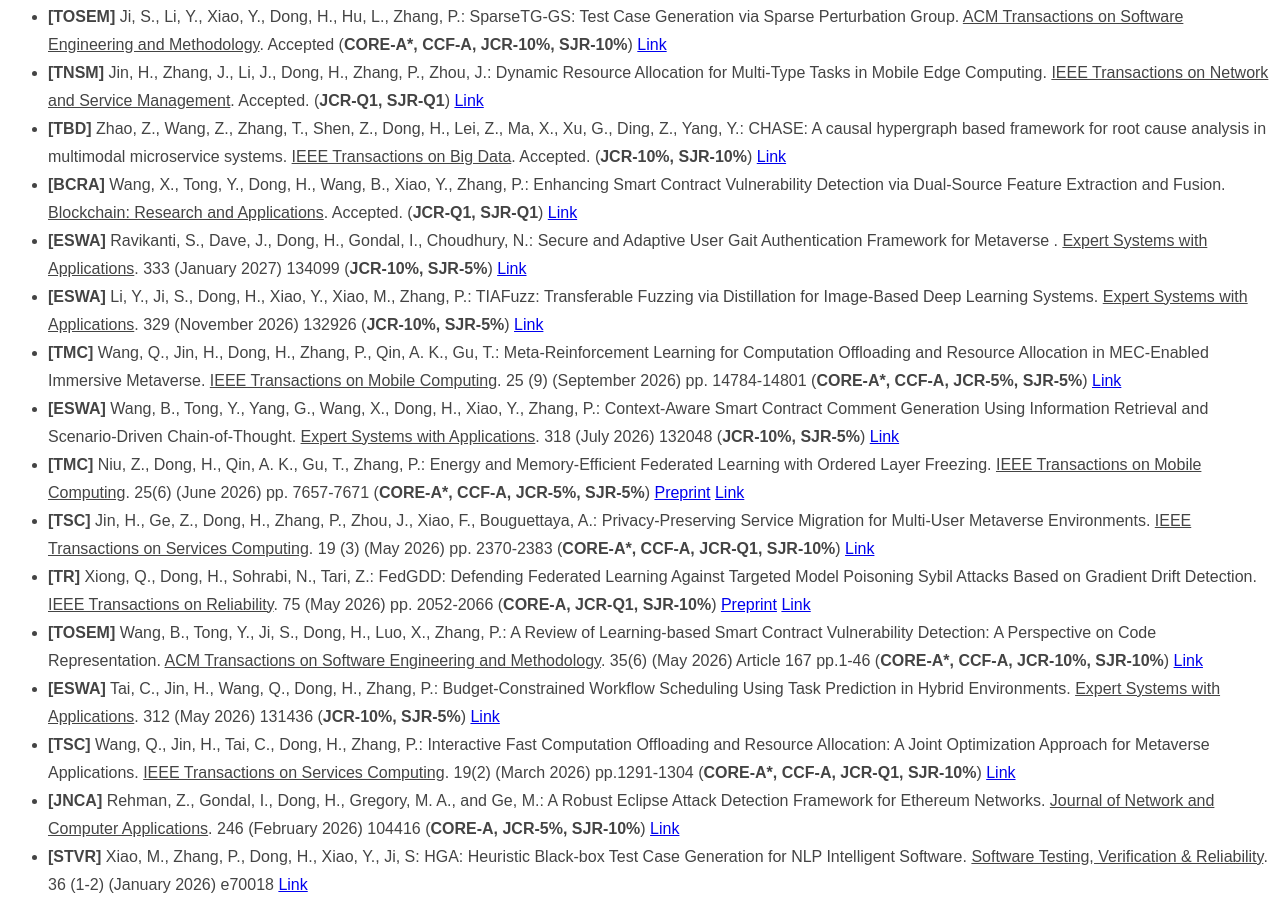
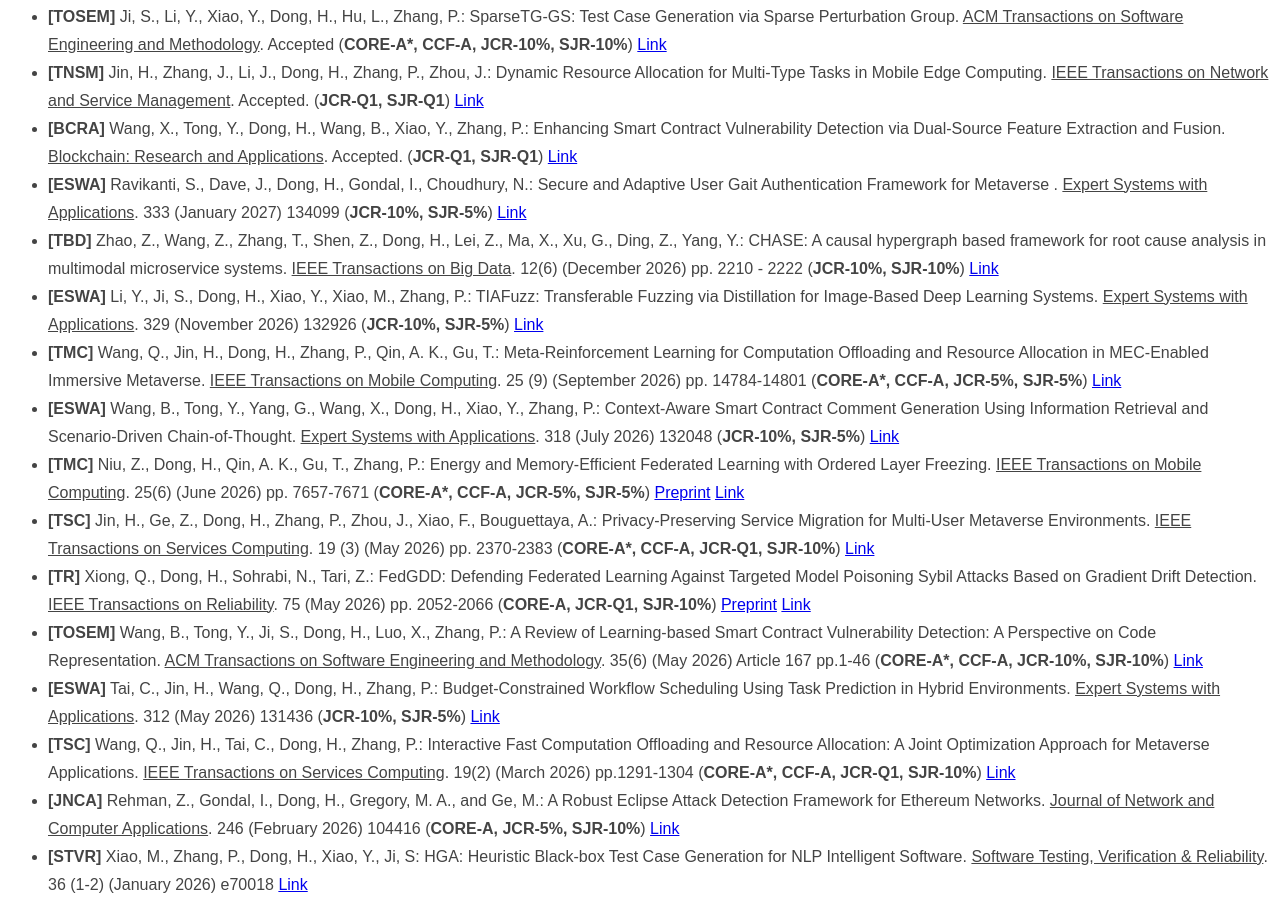
Before and after one commit to hai-dong/hai-dong.github.io, a plain HTML site: page publications.html in a window 1280 px wide. Shown: the part 820-1721 px from the top of the page. Drawn offline with Linux system fonts and the light colour scheme.

Commit message:
Add new publication entry for CHASE framework
Added a new publication entry for 'CHASE: A causal hypergraph based framework for root cause analysis in multimodal microservice systems' with details including authors, journal, and acceptance information.

```diff
--- a/publications.html
+++ b/publications.html
@@ -65,9 +65,9 @@
 <li style="font-family:arial,sans-serif"><span style="background-color:transparent"><span style=" background-colour:transparent"><font face="arial, sans-serif"><b>[TOSEM]</b> Zhang, P., Wang, X., Tong, Y., Dong, H., Xiao, Y., Ji, S.: Bytecode Obfuscation for Smart Contracts via Structural and Semantic Perturbation. </font><u style="font-family:arial,sans-serif">ACM Transactions on Software Engineering and Methodology</u><font face="arial, sans-serif">. Accepted (<b>CORE-A*, CCF-A, JCR-10%, SJR-10%</b>) <a href="https://dl.acm.org/doi/10.1145/3809489">Link</a> </font></span></span></li>
 <li style="font-family:arial,sans-serif"><span style="background-color:transparent"><span style=" background-colour:transparent"><font face="arial, sans-serif"><b>[TOSEM]</b> Ji, S., Li, Y.,  Xiao, Y.,  Dong, H., Hu, L., Zhang, P.: SparseTG-GS: Test Case Generation via Sparse Perturbation Group. </font><u style="font-family:arial,sans-serif">ACM Transactions on Software Engineering and Methodology</u><font face="arial, sans-serif">. Accepted (<b>CORE-A*, CCF-A, JCR-10%, SJR-10%</b>) <a href="https://dl.acm.org/doi/10.1145/3802544">Link</a></font></span></span></li>
 <li style="font-family:arial,sans-serif"><span style="background-color:transparent"><span style="background-color:transparent"><font face="arial, sans-serif"><b>[TNSM]</b> Jin, H., Zhang, J., Li, J., Dong, H., Zhang, P., Zhou, J.: Dynamic Resource Allocation for Multi-Type Tasks in Mobile Edge Computing. </font><u style="font-family:arial,sans-serif">IEEE Transactions on Network and Service Management</u><font face="arial, sans-serif">. Accepted. (<b>JCR-Q1, SJR-Q1</b>) <a href="https://ieeexplore.ieee.org/abstract/document/11783153">Link</a> </font></span></span></li>
-<li style="font-family:arial,sans-serif"><span style="background-color:transparent"><span style=" background-colour:transparent"><font face="arial, sans-serif"><b>[TBD]</b> Zhao, Z., Wang, Z., Zhang, T., Shen, Z., Dong, H., Lei, Z., Ma, X., Xu, G., Ding, Z., Yang, Y.:  CHASE: A causal hypergraph based framework for root cause analysis in multimodal microservice systems.  </font><u style="font-family:arial,sans-serif">IEEE Transactions on Big Data</u><font face="arial, sans-serif">. Accepted. (<b>JCR-10%, SJR-10%</b>) <a href="https://ieeexplore.ieee.org/abstract/document/11660712/">Link</a> </font></span></span></li>
 <li style="font-family:arial,sans-serif"><span style="background-color:transparent"><span style=" background-colour:transparent"><font face="arial, sans-serif"> <b>[BCRA]</b> Wang, X., Tong, Y., Dong, H., Wang, B., Xiao, Y., Zhang, P.: Enhancing Smart Contract Vulnerability Detection via Dual-Source Feature Extraction and Fusion. </font><u style="font-family:arial,sans-serif">Blockchain: Research and Applications</u><font face="arial, sans-serif">. Accepted. (<b>JCR-Q1, SJR-Q1</b>) <a href="https://www.sciencedirect.com/science/article/pii/S2096720926000382">Link</a><span style="color: white;">CCF-B</span></font></span></span></li>
 <li style="font-family:arial,sans-serif"><span style="background-color:transparent"><span style=" background-colour:transparent"><font face="arial, sans-serif"><b>[ESWA]</b> Ravikanti, S., Dave, J., Dong, H., Gondal, I., Choudhury, N.: Secure and Adaptive User Gait Authentication Framework for Metaverse . </font><u style="font-family:arial,sans-serif">Expert Systems with Applications</u><font face="arial, sans-serif">. 333 (January 2027) 134099 (<b>JCR-10%, SJR-5%</b>) <a href="https://www.sciencedirect.com/science/article/pii/S0957417426030058">Link</a> </font></span></span></li>
+ <li style="font-family:arial,sans-serif"><span style="background-color:transparent"><span style=" background-colour:transparent"><font face="arial, sans-serif"><b>[TBD]</b> Zhao, Z., Wang, Z., Zhang, T., Shen, Z., Dong, H., Lei, Z., Ma, X., Xu, G., Ding, Z., Yang, Y.:  CHASE: A causal hypergraph based framework for root cause analysis in multimodal microservice systems.  </font><u style="font-family:arial,sans-serif">IEEE Transactions on Big Data</u><font face="arial, sans-serif">. 12(6) (December 2026) pp. 2210 - 2222 (<b>JCR-10%, SJR-10%</b>) <a href="https://ieeexplore.ieee.org/abstract/document/11660712/">Link</a> </font></span></span></li>
 <li style="font-family:arial,sans-serif"><span style="background-color:transparent"><span style=" background-colour:transparent"><font face="arial, sans-serif"> <b>[ESWA]</b> Li, Y., Ji, S., Dong, H., Xiao, Y., Xiao, M., Zhang, P.: TIAFuzz: Transferable Fuzzing via Distillation for Image-Based Deep Learning Systems. </font><u style="font-family:arial,sans-serif">Expert Systems with Applications</u><font face="arial, sans-serif">. 329 (November 2026) 132926 (<b>JCR-10%, SJR-5%</b>) <a href="https://www.sciencedirect.com/science/article/pii/S0957417426018385">Link</a></span></li>
 <li style="font-family:arial,sans-serif"><span style="background-color:transparent"><span style=" background-colour:transparent"><font face="arial, sans-serif"><b>[TMC]</b> Wang, Q., Jin, H., Dong, H., Zhang, P., Qin, A. K., Gu, T.: Meta-Reinforcement Learning for Computation Offloading and Resource Allocation in MEC-Enabled Immersive Metaverse. </font><u style="font-family:arial,sans-serif"> IEEE Transactions on Mobile Computing</u><font face="arial, sans-serif">. 25 (9) (September 2026) pp. 14784-14801 (<b>CORE-A*, CCF-A, JCR-5%, SJR-5%</b>) <a href="https://ieeexplore.ieee.org/abstract/document/11502021/">Link</a></font></span></span></li>
 <li style="font-family:arial,sans-serif"><span style="background-color:transparent"><span style=" background-colour:transparent"><font face="arial, sans-serif"><b>[ESWA]</b> Wang, B., Tong, Y., Yang, G., Wang, X., Dong, H., Xiao, Y., Zhang, P.: Context-Aware Smart Contract Comment Generation Using Information Retrieval and Scenario-Driven Chain-of-Thought. </font><u style="font-family:arial,sans-serif">Expert Systems with Applications</u><font face="arial, sans-serif">. 318 (July 2026) 132048 (<b>JCR-10%, SJR-5%</b>) <a href="https://www.sciencedirect.com/science/article/pii/S0957417426009619">Link</a> </font></span></span></li>
```
